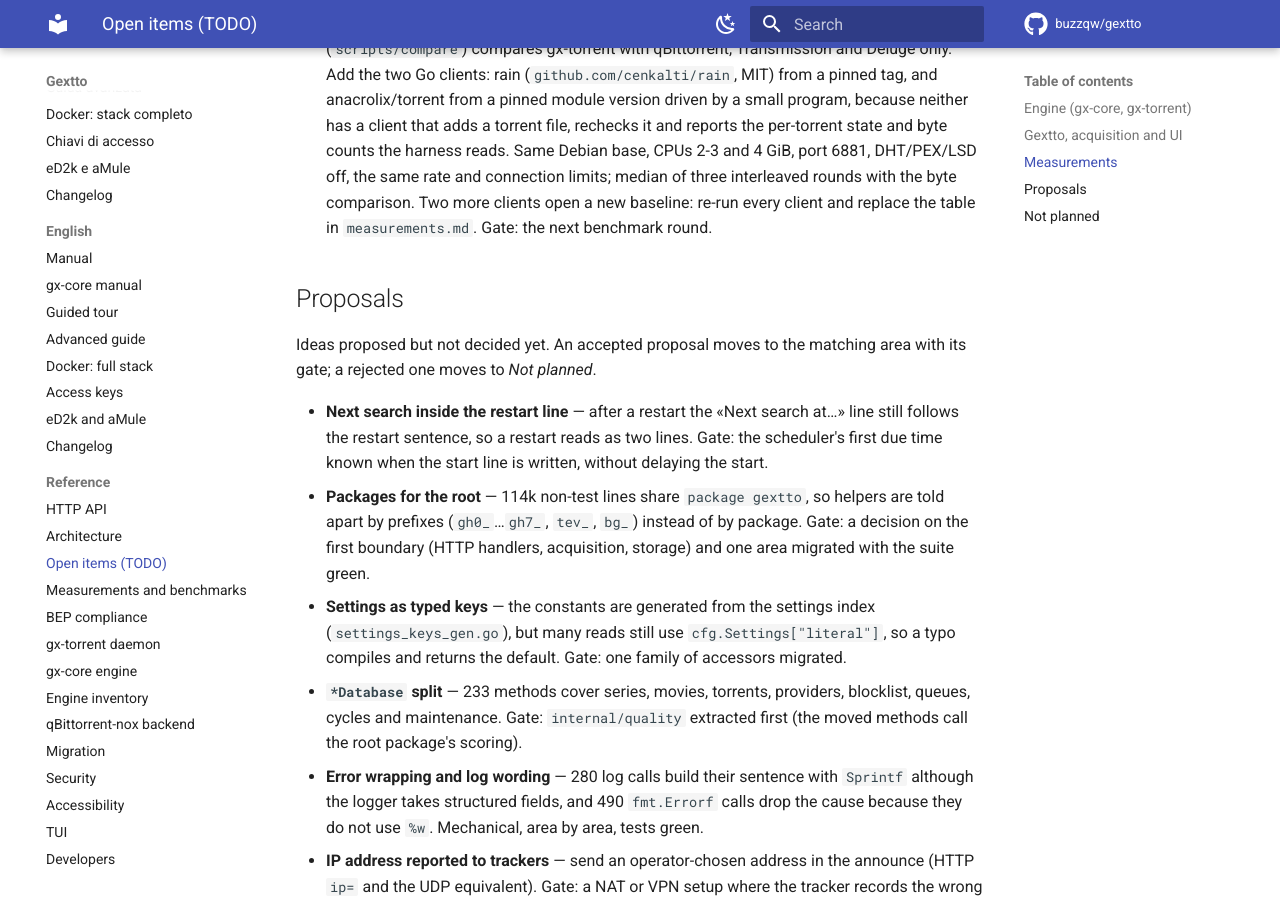
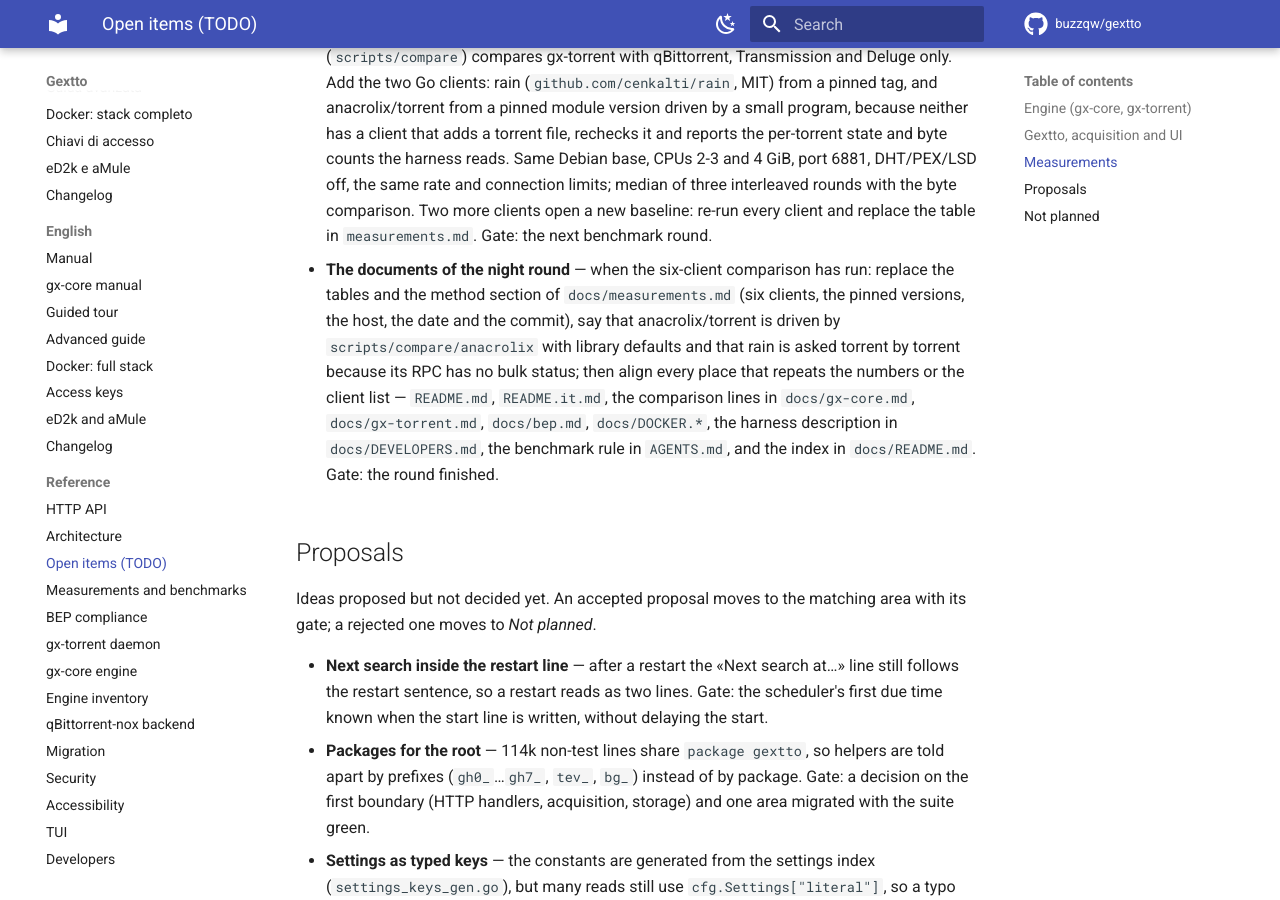
Before and after one commit to buzzqw/gextto, an MkDocs documentation site: the page built from docs/todo.md, in a window 1280 px wide and 900 px high, scrolled down 1114 px. Built offline with MkDocs 1.6.1 and Material for MkDocs 9.7.7, drawn with Linux system fonts in a browser that asks for light colours; comment, search, counter and statistics services are not loaded.

Commit message:
docs(todo): the documents to align after the night benchmark

```diff
--- a/docs/todo.md
+++ b/docs/todo.md
@@ -52,6 +52,16 @@ Nothing open: every engine item waits for a condition listed under
   DHT/PEX/LSD off, the same rate and connection limits; median of three interleaved rounds
   with the byte comparison. Two more clients open a new baseline: re-run every client and
   replace the table in `measurements.md`. Gate: the next benchmark round.
+
+- **The documents of the night round** — when the six-client comparison has run: replace
+  the tables and the method section of `docs/measurements.md` (six clients, the pinned
+  versions, the host, the date and the commit), say that anacrolix/torrent is driven by
+  `scripts/compare/anacrolix` with library defaults and that rain is asked torrent by
+  torrent because its RPC has no bulk status; then align every place that repeats the
+  numbers or the client list — `README.md`, `README.it.md`, the comparison lines in
+  `docs/gx-core.md`, `docs/gx-torrent.md`, `docs/bep.md`, `docs/DOCKER.*`, the harness
+  description in `docs/DEVELOPERS.md`, the benchmark rule in `AGENTS.md`, and the index in
+  `docs/README.md`. Gate: the round finished.
 
 ## Proposals
 
```
